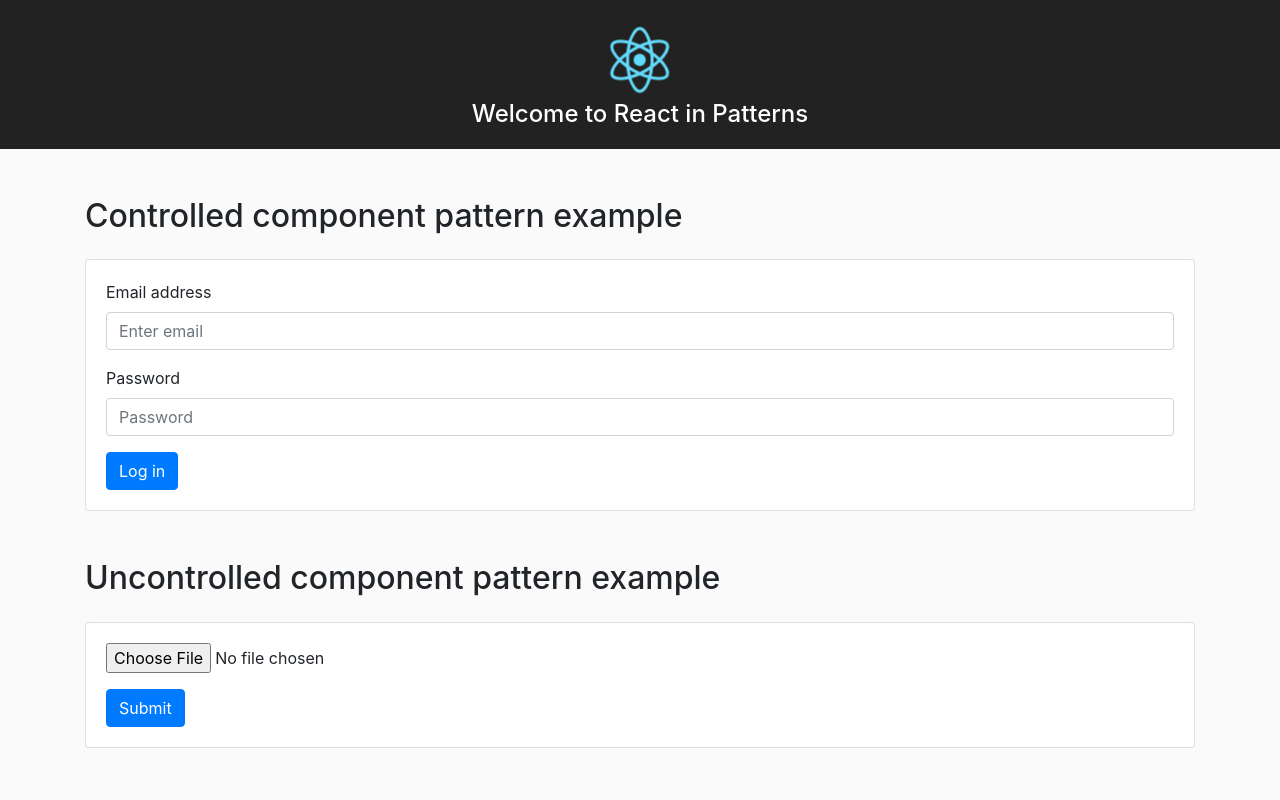
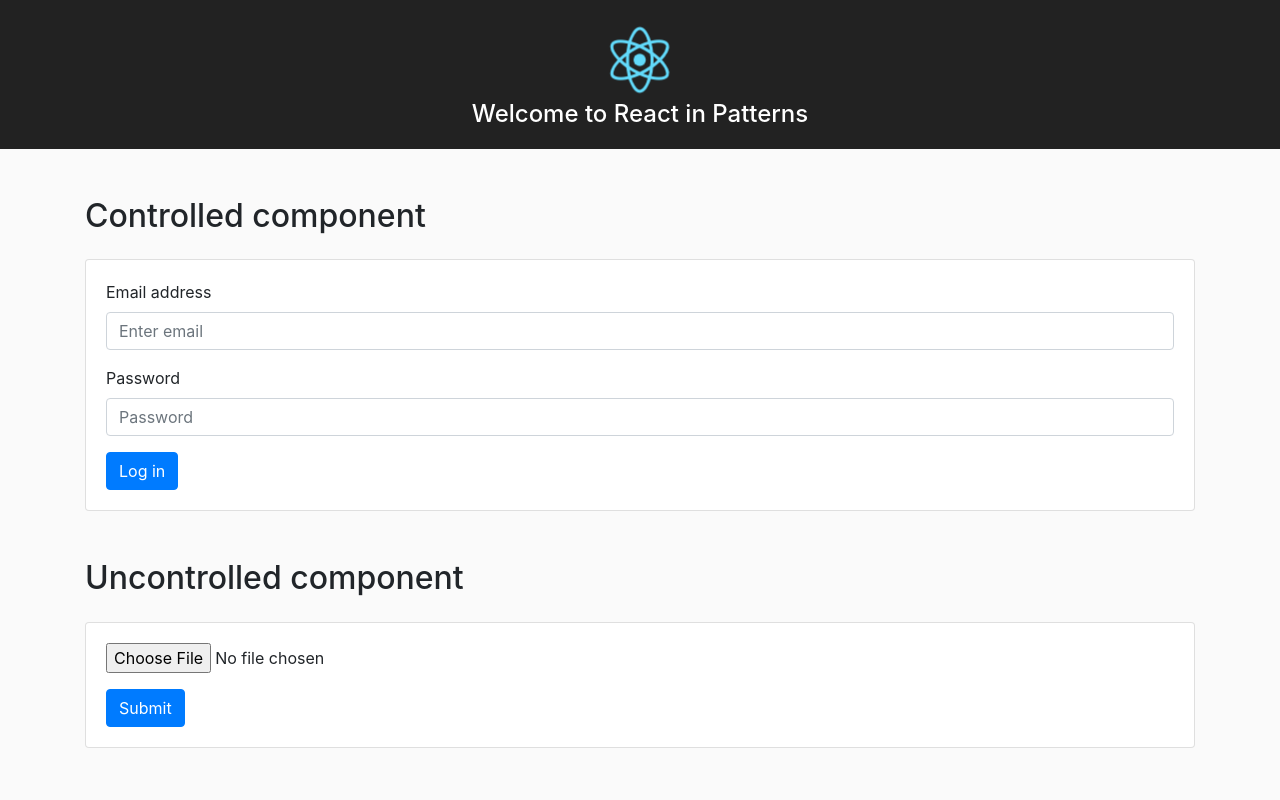
Before and after one commit to paulinamasiak/react-in-patterns, a React (Create React App) app: page / in a window 1280 px wide. Shown: the top 800 px of the page. Built offline with nearby package versions, Linux system fonts and the light colour scheme.

Commit message:
Names refactoring

```diff
--- a/src/App.js
+++ b/src/App.js
@@ -1,6 +1,6 @@
 import React, { Component } from 'react';
-import ControlledComponents from './controlled-components';
-import UncontrolledComponents from './uncontrolled-components';
+import ControlledComponent from './controlled-component';
+import UncontrolledComponent from './uncontrolled-component';
 import RenderProps from './render-props';
 import HigherOrderComponent from './higher-order-component';
 import logo from './logo.svg';
@@ -15,10 +15,10 @@ class App extends Component {
         </header>
         <main>
           <section className="app-section">
-            <ControlledComponents />
+            <ControlledComponent />
           </section>
           <section className="app-section">
-            <UncontrolledComponents />
+            <UncontrolledComponent />
           </section>
           <section className="app-section">
             <RenderProps />
--- a/src/controlled-components/components/LoginForm.js
+++ /dev/null
@@ -1,65 +0,0 @@
-import React, { Component } from 'react';
-
-class LoginForm extends Component {
-  constructor(props) {
-    super(props);
-
-    this.state = {
-      email: '',
-      password: '',
-    };
-
-    this.handleInputChange = this.handleInputChange.bind(this);
-    this.handleSubmit = this.handleSubmit.bind(this);
-  }
-
-  handleInputChange({ target }) {
-    const { name, value } = target;
-
-    this.setState({
-      [name]: value,
-    });
-  }
-
-  handleSubmit(event) {
-    event.preventDefault();
-
-    console.log(`${this.state.email} form submited!`);
-  }
-
-  render() {
-    return (
-      <form onSubmit={this.handleSubmit}>
-        <div className="form-group">
-          <label htmlFor="exampleInputEmail1">Email address</label>
-          <input
-            id="exampleInputEmail1"
-            className="form-control"
-            type="email"
-            name="email"
-            placeholder="Enter email"
-            value={this.state.username}
-            onChange={this.handleInputChange}
-          />
-        </div>
-        <div className="form-group">
-          <label htmlFor="exampleInputPassword1">Password</label>
-          <input
-            id="exampleInputPassword1"
-            className="form-control"
-            type="password"
-            name="password"
-            placeholder="Password"
-            value={this.state.password}
-            onChange={this.handleInputChange}
-          />
-        </div>
-        <button className="btn btn-primary" type="submit">
-          Log in
-        </button>
-      </form>
-    );
-  }
-}
-
-export default LoginForm;
--- a/src/controlled-components/index.js
+++ /dev/null
@@ -1,18 +0,0 @@
-import React from 'react';
-import LoginForm from './components/LoginForm';
-
-// "Controlled component" is an input from element whose value is controlled
-// by React on subsequent user input
-
-const ControlledComponents = () => (
-  <div className="container">
-    <h1 className="h2 mb-4">Controlled component pattern example</h1>
-    <div className="card">
-      <div className="card-body">
-        <LoginForm />
-      </div>
-    </div>
-  </div>
-);
-
-export default ControlledComponents;
--- a/src/render-props/index.js
+++ b/src/render-props/index.js
@@ -11,11 +11,11 @@ const itemRederer = ({ id, name }) => (
   </div>
 );
 
-const RenderPropsPattern = () => (
+const RenderProps = () => (
   <div className="container">
-    <h1 className="h2 mb-4">Render props pattern example</h1>
+    <h1 className="h2 mb-4">Render props</h1>
     <List items={contacts} itemRenderer={itemRederer} />
   </div>
 );
 
-export default RenderPropsPattern;
+export default RenderProps;
--- a/src/uncontrolled-components/components/FileForm.js
+++ /dev/null
@@ -1,34 +0,0 @@
-import React, { Component } from 'react';
-
-class FileForm extends Component {
-  constructor(props) {
-    super(props);
-
-    this.inputRef = React.createRef();
-    this.handleSubmit = this.handleSubmit.bind(this);
-  }
-
-  handleSubmit(event) {
-    event.preventDefault();
-
-    console.log(`Selected file - ${this.inputRef.current.value}`);
-  }
-
-  render() {
-    return (
-      <form onSubmit={this.handleSubmit}>
-        <div className="form-group">
-          <input
-            id="exampleInputFile1"
-            className="form-control-file"
-            type="file"
-            ref={this.inputRef}
-          />
-        </div>
-        <button className="btn btn-primary">Submit</button>
-      </form>
-    );
-  }
-}
-
-export default FileForm;
--- a/src/uncontrolled-components/index.js
+++ /dev/null
@@ -1,18 +0,0 @@
-import React from 'react';
-import FileForm from './components/FileForm';
-
-// "Uncontrolled component" is an input from element, where form data
-// is handled by the DOM itself
-
-const UntrolledComponents = () => (
-  <div className="container">
-    <h1 className="h2 mb-4">Uncontrolled component pattern example</h1>
-    <div className="card">
-      <div className="card-body">
-        <FileForm />
-      </div>
-    </div>
-  </div>
-);
-
-export default UntrolledComponents;
```
